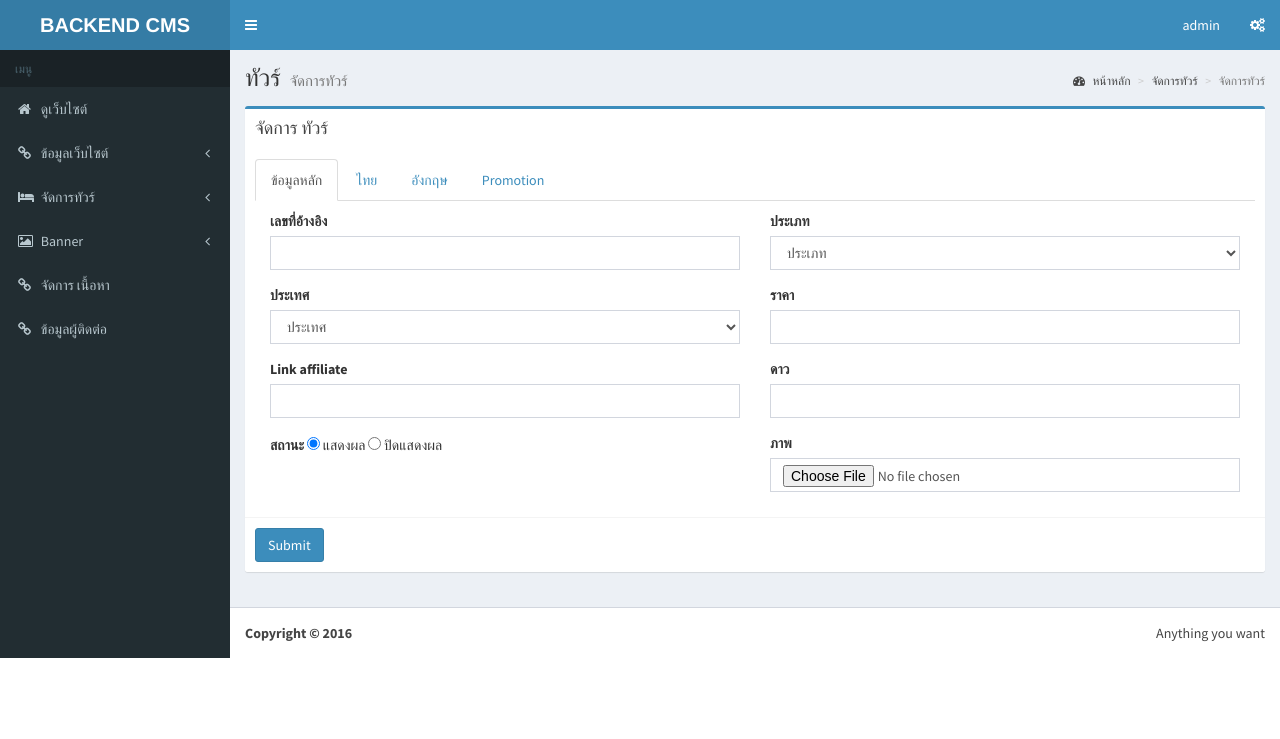
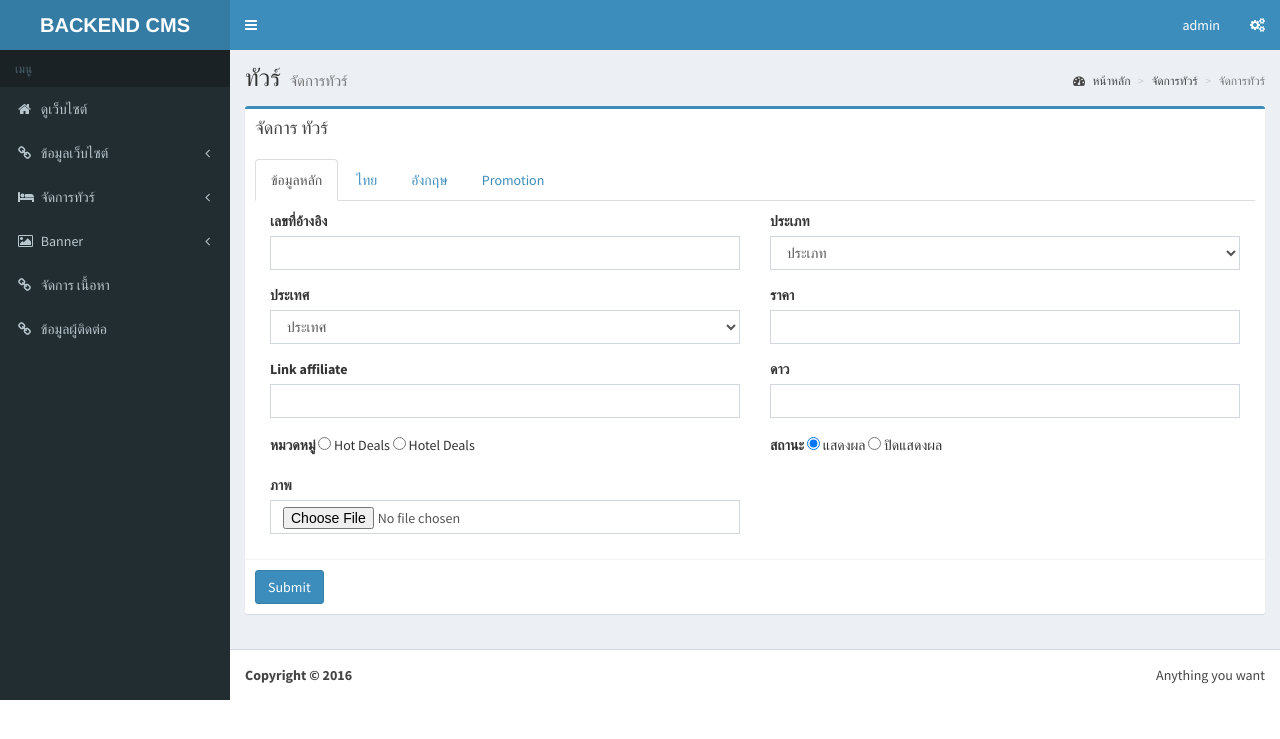
Before and after one commit to kalamell/tv, a CodeIgniter app: page /database/index.php/backend/room/add in a window 1280 px wide. Shown: the top 739 px of the page. Run offline with CodeIgniter, Linux system fonts and the light colour scheme; a user stored in the database is signed in; data comes from the database, SQL or seed files in the repository; data that the repository does not hold is empty; some libraries are stand-ins or nearby versions.

Commit message:
add deals type

```diff
--- a/application/controllers/backend/Room.php
+++ b/application/controllers/backend/Room.php
@@ -93,6 +93,7 @@ class Room extends Backend_Controller {
                 'url' => $this->input->post('url'),
                 'star' => $this->input->post('star'),
                 'country_id' => $this->input->post('country_id'),
+                'deal' => $this->input->post('deal'),
             ));
             $room_id = $this->db->insert_id();
 
@@ -156,6 +157,7 @@ class Room extends Backend_Controller {
                 'url' => $this->input->post('url'),
                 'star' => $this->input->post('star'),
                 'country_id' => $this->input->post('country_id'),
+                'deal' => $this->input->post('deal'),
             ));
             $room_id = $this->input->post('room_id');
 
--- a/application/views/backend/room/add.php
+++ b/application/views/backend/room/add.php
@@ -81,6 +81,12 @@
                       <div class="form-group col-md-6">
                         <label for="star">ดาว</label>
                         <input type="text" name="star" class="form-control" id="star" placeholder="" value="">
+                      </div>
+
+                      <div class="form-group col-md-6">
+                        <label for="room_status">หมวดหมู่</label>
+                        <input type="radio" name="deal" class="" value="hot"> Hot Deals
+                        <input type="radio" name="deal" class="" value="hotel"> Hotel Deals
                       </div>
 
 
--- a/application/views/backend/room/edit.php
+++ b/application/views/backend/room/edit.php
@@ -84,6 +84,12 @@
                       <div class="form-group col-md-6">
                         <label for="star">ดาว</label>
                         <input type="text" name="star" class="form-control" id="star" placeholder="" value="<?php echo $r->star;?>">
+                      </div>
+
+                      <div class="form-group col-md-6">
+                        <label for="room_status">หมวดหมู่</label>
+                        <input type="radio" name="deal" <?=$r->deal=='hot'?'checked':'';?> class="" value="hot"> Hot Deals
+                        <input type="radio" name="deal"  <?=$r->deal=='hotel'?'checked':'';?> class="" value="hotel"> Hotel Deals
                       </div>
 
                       <div class="form-group col-md-6">
```
